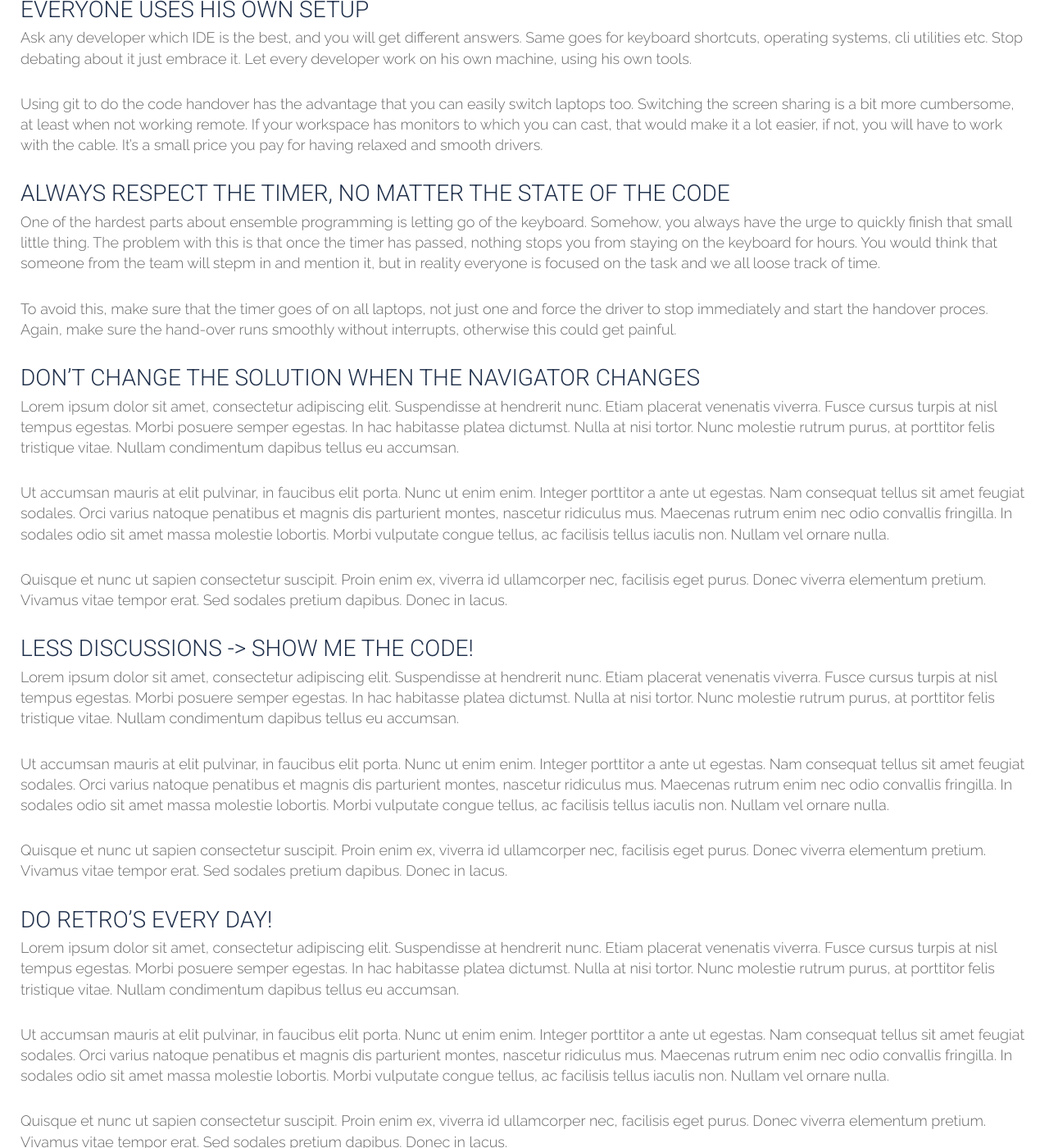
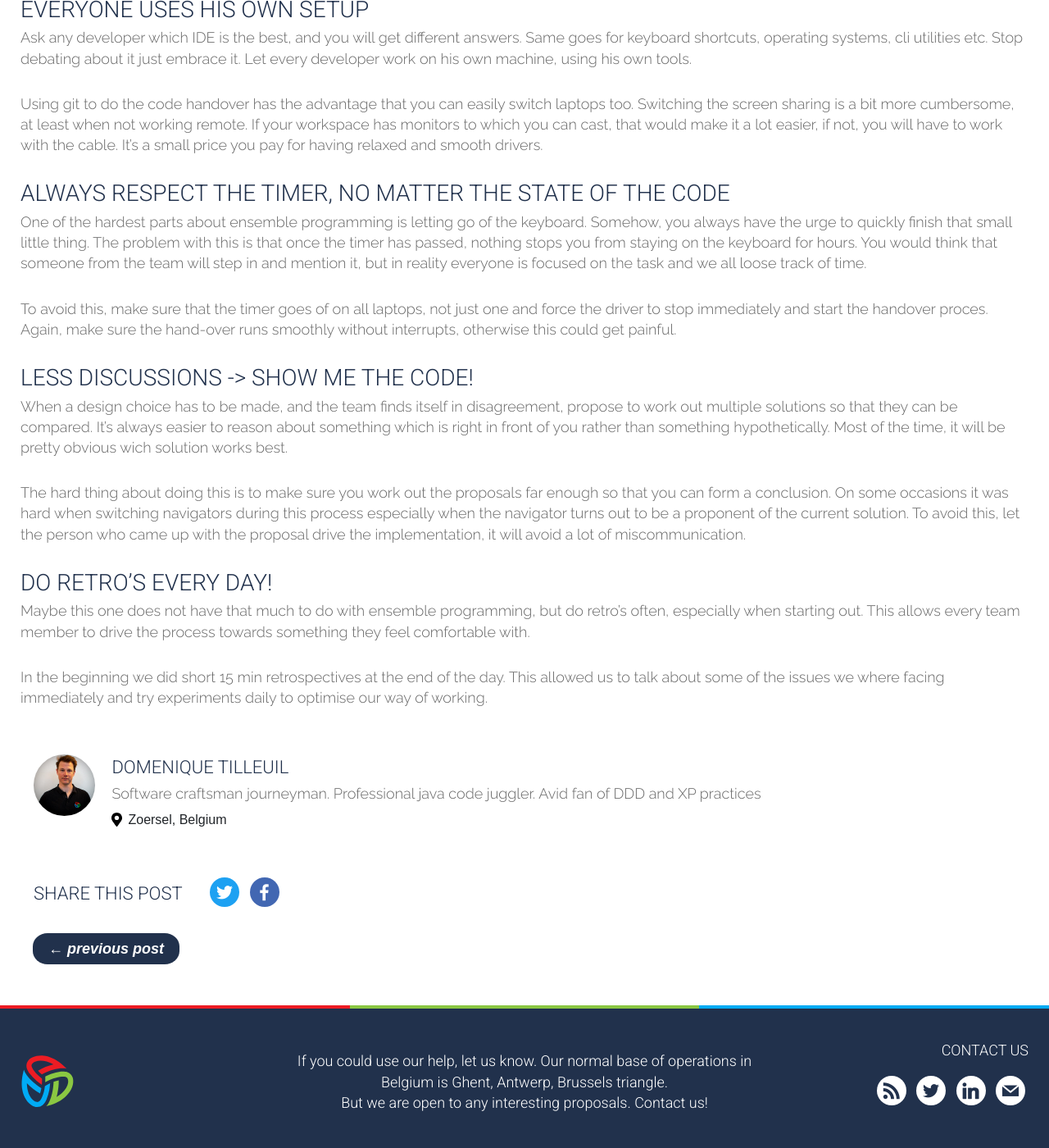
Before and after one commit to tripledio/tripledio.github.io, a Jekyll site: the page built from _posts/2021-10-05-Ensemble-programming.md, in a window 1280 px wide and 1400 px high, scrolled down 1649 px. Shown: the whole window at 82% size. Built offline with Jekyll 4.4.1, drawn with Linux system fonts in a browser that asks for light colours; comment, search, counter and statistics services are not loaded; some of the changed text lies outside the part shown.

Commit message:
adding more content

```diff
--- a/_posts/2021-10-05-Ensemble-programming.md
+++ b/_posts/2021-10-05-Ensemble-programming.md
@@ -39,41 +39,16 @@ Ask any developer which IDE is the best, and you will get different answers. Sam
 Using git to do the code handover has the advantage that you can easily switch laptops too. Switching the screen sharing is a bit more cumbersome, at least when not working remote. If your workspace has monitors to which you can cast, that would make it a lot easier, if not, you will have to work with the cable. It's a small price you pay for having relaxed and smooth drivers.
 
 ### always respect the timer, no matter the state of the code
-One of the hardest parts about ensemble programming is letting go of the keyboard. Somehow, you always have the urge to quickly finish that small little thing. The problem with this is that once the timer has passed, nothing stops you from staying on the keyboard for hours. You would think that someone from the team will stepm in and mention it, but in reality everyone is focused on the task and we all loose track of time.
+One of the hardest parts about ensemble programming is letting go of the keyboard. Somehow, you always have the urge to quickly finish that small little thing. The problem with this is that once the timer has passed, nothing stops you from staying on the keyboard for hours. You would think that someone from the team will step in and mention it, but in reality everyone is focused on the task and we all loose track of time.
 
 To avoid this, make sure that the timer goes of on all laptops, not just one and force the driver to stop immediately and start the handover proces. Again, make sure the hand-over runs smoothly without interrupts, otherwise this could get painful.
 
-### Don't change the solution when the navigator changes
-Lorem ipsum dolor sit amet, consectetur adipiscing elit. Suspendisse at hendrerit nunc. Etiam placerat venenatis viverra. Fusce cursus turpis at nisl tempus egestas. Morbi posuere semper egestas. In hac habitasse platea dictumst. Nulla at nisi tortor. Nunc molestie rutrum purus, at porttitor felis tristique vitae. Nullam condimentum dapibus tellus eu accumsan.
+### Less discussions -> show me the code!
+When a design choice has to be made, and the team finds itself in disagreement, propose to work out multiple solutions so that they can be compared. It's always easier to reason about something which is right in front of you rather than something hypothetically. Most of the time, it will be pretty obvious wich solution works best.
 
-Ut accumsan mauris at elit pulvinar, in faucibus elit porta. Nunc ut enim enim. Integer porttitor a ante ut egestas. Nam consequat tellus sit amet feugiat sodales. Orci varius natoque penatibus et magnis dis parturient montes, nascetur ridiculus mus. Maecenas rutrum enim nec odio convallis fringilla. In sodales odio sit amet massa molestie lobortis. Morbi vulputate congue tellus, ac facilisis tellus iaculis non. Nullam vel ornare nulla.
-
-Quisque et nunc ut sapien consectetur suscipit. Proin enim ex, viverra id ullamcorper nec, facilisis eget purus. Donec viverra elementum pretium. Vivamus vitae tempor erat. Sed sodales pretium dapibus. Donec in lacus.
-
-### Less discussions -> show me the code!
-Lorem ipsum dolor sit amet, consectetur adipiscing elit. Suspendisse at hendrerit nunc. Etiam placerat venenatis viverra. Fusce cursus turpis at nisl tempus egestas. Morbi posuere semper egestas. In hac habitasse platea dictumst. Nulla at nisi tortor. Nunc molestie rutrum purus, at porttitor felis tristique vitae. Nullam condimentum dapibus tellus eu accumsan.
-
-Ut accumsan mauris at elit pulvinar, in faucibus elit porta. Nunc ut enim enim. Integer porttitor a ante ut egestas. Nam consequat tellus sit amet feugiat sodales. Orci varius natoque penatibus et magnis dis parturient montes, nascetur ridiculus mus. Maecenas rutrum enim nec odio convallis fringilla. In sodales odio sit amet massa molestie lobortis. Morbi vulputate congue tellus, ac facilisis tellus iaculis non. Nullam vel ornare nulla.
-
-Quisque et nunc ut sapien consectetur suscipit. Proin enim ex, viverra id ullamcorper nec, facilisis eget purus. Donec viverra elementum pretium. Vivamus vitae tempor erat. Sed sodales pretium dapibus. Donec in lacus.
+The hard thing about doing this is to make sure you work out the proposals far enough so that you can form a conclusion. On some occasions it was hard when switching navigators during this process especially when the navigator turns out to be a proponent of the current solution. To avoid this, let the person who came up with the proposal drive the implementation, it will avoid a lot of miscommunication.
 
 ### do retro's every day!
-Lorem ipsum dolor sit amet, consectetur adipiscing elit. Suspendisse at hendrerit nunc. Etiam placerat venenatis viverra. Fusce cursus turpis at nisl tempus egestas. Morbi posuere semper egestas. In hac habitasse platea dictumst. Nulla at nisi tortor. Nunc molestie rutrum purus, at porttitor felis tristique vitae. Nullam condimentum dapibus tellus eu accumsan.
+Maybe this one does not have that much to do with ensemble programming, but do retro's often, especially when starting out. This allows every team member to drive the process towards something they feel comfortable with.
 
-Ut accumsan mauris at elit pulvinar, in faucibus elit porta. Nunc ut enim enim. Integer porttitor a ante ut egestas. Nam consequat tellus sit amet feugiat sodales. Orci varius natoque penatibus et magnis dis parturient montes, nascetur ridiculus mus. Maecenas rutrum enim nec odio convallis fringilla. In sodales odio sit amet massa molestie lobortis. Morbi vulputate congue tellus, ac facilisis tellus iaculis non. Nullam vel ornare nulla.
-
-Quisque et nunc ut sapien consectetur suscipit. Proin enim ex, viverra id ullamcorper nec, facilisis eget purus. Donec viverra elementum pretium. Vivamus vitae tempor erat. Sed sodales pretium dapibus. Donec in lacus.
-
-### document guidelines and big design decisions
-Lorem ipsum dolor sit amet, consectetur adipiscing elit. Suspendisse at hendrerit nunc. Etiam placerat venenatis viverra. Fusce cursus turpis at nisl tempus egestas. Morbi posuere semper egestas. In hac habitasse platea dictumst. Nulla at nisi tortor. Nunc molestie rutrum purus, at porttitor felis tristique vitae. Nullam condimentum dapibus tellus eu accumsan.
-
-Ut accumsan mauris at elit pulvinar, in faucibus elit porta. Nunc ut enim enim. Integer porttitor a ante ut egestas. Nam consequat tellus sit amet feugiat sodales. Orci varius natoque penatibus et magnis dis parturient montes, nascetur ridiculus mus. Maecenas rutrum enim nec odio convallis fringilla. In sodales odio sit amet massa molestie lobortis. Morbi vulputate congue tellus, ac facilisis tellus iaculis non. Nullam vel ornare nulla.
-
-Quisque et nunc ut sapien consectetur suscipit. Proin enim ex, viverra id ullamcorper nec, facilisis eget purus. Donec viverra elementum pretium. Vivamus vitae tempor erat. Sed sodales pretium dapibus. Donec in lacus.
-
-### make things visual!
-Lorem ipsum dolor sit amet, consectetur adipiscing elit. Suspendisse at hendrerit nunc. Etiam placerat venenatis viverra. Fusce cursus turpis at nisl tempus egestas. Morbi posuere semper egestas. In hac habitasse platea dictumst. Nulla at nisi tortor. Nunc molestie rutrum purus, at porttitor felis tristique vitae. Nullam condimentum dapibus tellus eu accumsan.
-
-Ut accumsan mauris at elit pulvinar, in faucibus elit porta. Nunc ut enim enim. Integer porttitor a ante ut egestas. Nam consequat tellus sit amet feugiat sodales. Orci varius natoque penatibus et magnis dis parturient montes, nascetur ridiculus mus. Maecenas rutrum enim nec odio convallis fringilla. In sodales odio sit amet massa molestie lobortis. Morbi vulputate congue tellus, ac facilisis tellus iaculis non. Nullam vel ornare nulla.
-
-Quisque et nunc ut sapien consectetur suscipit. Proin enim ex, viverra id ullamcorper nec, facilisis eget purus. Donec viverra elementum pretium. Vivamus vitae tempor erat. Sed sodales pretium dapibus. Donec in lacus.
+In the beginning we did short 15 min retrospectives at the end of the day. This allowed us to talk about some of the issues we where facing immediately and try experiments daily to optimise our way of working.
```
Also changed, not shown: other parts of _posts/2021-10-05-Ensemble-programming.md (+2 -2 lines).
